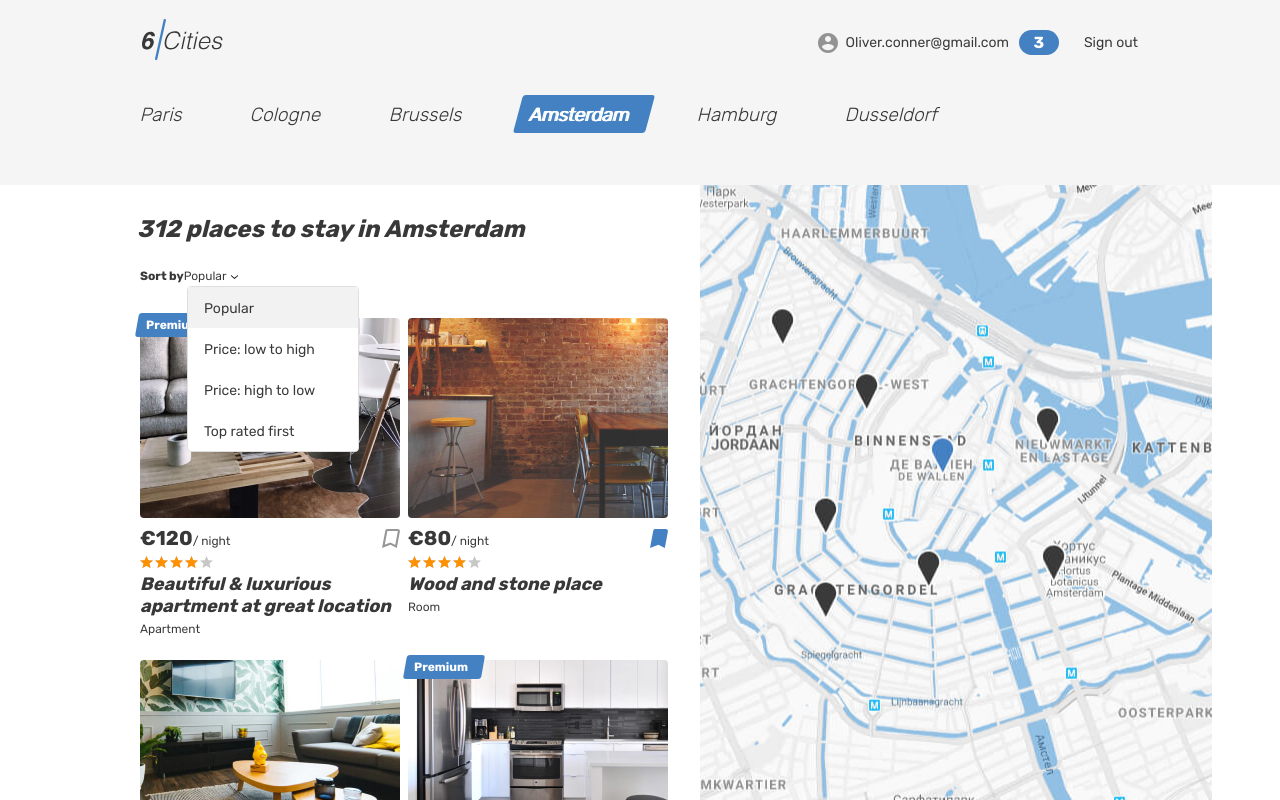
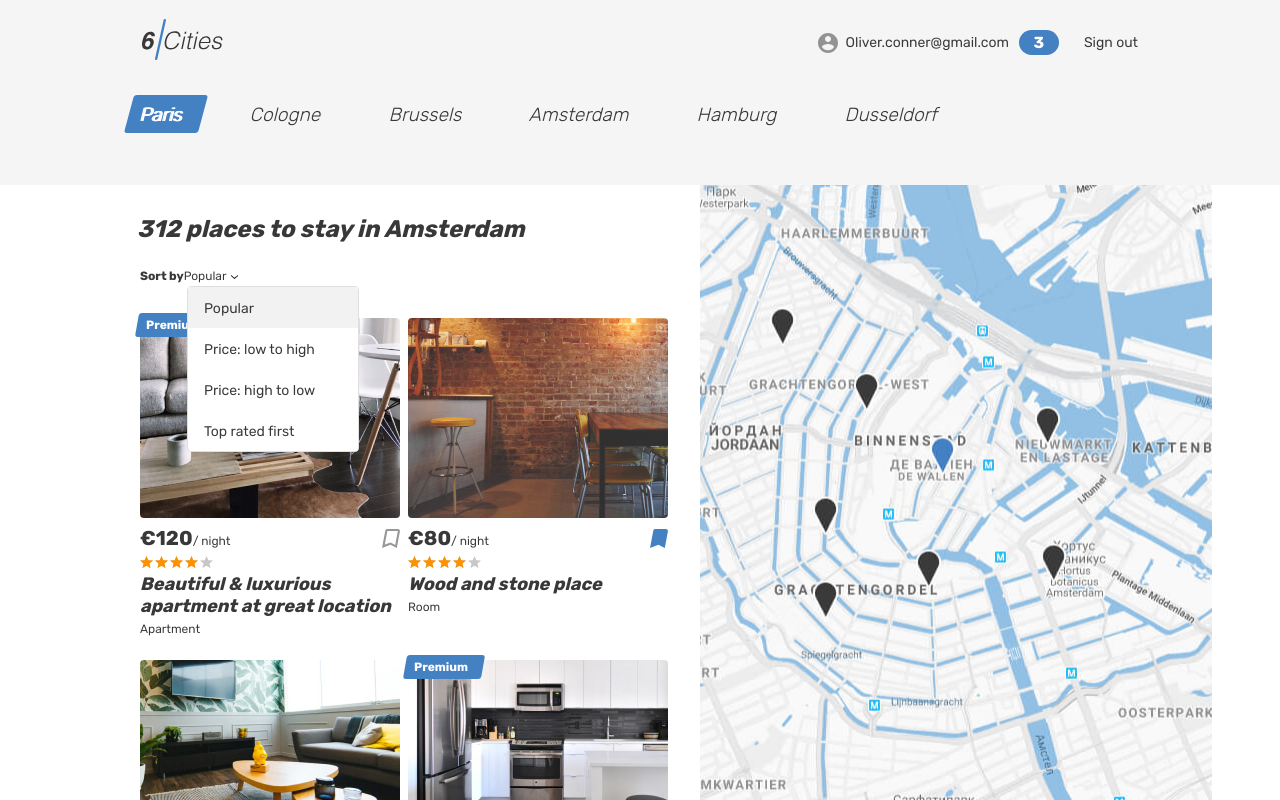
Before and after one commit to htmlacademy-react/488247-six-cities-17, a React (Vite) app: page / in a window 1280 px wide. Built offline with nearby package versions, Linux system fonts and the light colour scheme.

Commit message:
feat: выделит меню с выбором локации в отдельный компонент

```diff
--- a/package.json
+++ b/package.json
@@ -12,7 +12,7 @@
   "dependencies": {
     "@reduxjs/toolkit": "1.9.7",
     "axios": "1.7.7",
-    "classnames": "2.3.2",
+    "clsx": "2.1.1",
     "history": "5.3.0",
     "http-status-codes": "2.3.0",
     "leaflet": "1.7.1",
--- /dev/null
+++ b/src/components/locations-list/location-item.tsx
@@ -0,0 +1,19 @@
+import clsx from 'clsx';
+
+type LocationItemProps = {
+  city: string;
+  index: number;
+}
+
+export default function LocationItem({city, index}: LocationItemProps) {
+  return (
+    <li className="locations__item">
+      <a
+        className={clsx('locations__item-link tabs__item', index === 0 && 'tabs__item--active')}
+        href="#"
+      >
+        <span>{city}</span>
+      </a>
+    </li>
+  );
+}
--- /dev/null
+++ b/src/components/locations-list/locations-list.tsx
@@ -0,0 +1,23 @@
+import type { Location } from '../../types/types';
+import LocationItem from './location-item';
+
+const locations: Location[] = [
+  'Paris',
+  'Cologne',
+  'Brussels',
+  'Amsterdam',
+  'Hamburg',
+  'Dusseldorf',
+];
+
+export default function LocationsList() {
+  return (
+    <div className="tabs">
+      <section className="locations container">
+        <ul className="locations__list tabs__list">
+          {locations.map((city, index) => <LocationItem key={city} city={city} index={index} />)}
+        </ul>
+      </section>
+    </div>
+  );
+}
--- a/src/pages/main-page/main-page.tsx
+++ b/src/pages/main-page/main-page.tsx
@@ -1,4 +1,5 @@
 import Header from '../../components/header/header';
+import LocationsList from '../../components/locations-list/locations-list';
 
 export default function MainPage() {
   return (
@@ -6,42 +7,7 @@ export default function MainPage() {
       <Header />
       <main className="page__main page__main--index">
         <h1 className="visually-hidden">Cities</h1>
-        <div className="tabs">
-          <section className="locations container">
-            <ul className="locations__list tabs__list">
-              <li className="locations__item">
-                <a className="locations__item-link tabs__item" href="#">
-                  <span>Paris</span>
-                </a>
-              </li>
-              <li className="locations__item">
-                <a className="locations__item-link tabs__item" href="#">
-                  <span>Cologne</span>
-                </a>
-              </li>
-              <li className="locations__item">
-                <a className="locations__item-link tabs__item" href="#">
-                  <span>Brussels</span>
-                </a>
-              </li>
-              <li className="locations__item">
-                <a className="locations__item-link tabs__item tabs__item--active">
-                  <span>Amsterdam</span>
-                </a>
-              </li>
-              <li className="locations__item">
-                <a className="locations__item-link tabs__item" href="#">
-                  <span>Hamburg</span>
-                </a>
-              </li>
-              <li className="locations__item">
-                <a className="locations__item-link tabs__item" href="#">
-                  <span>Dusseldorf</span>
-                </a>
-              </li>
-            </ul>
-          </section>
-        </div>
+        <LocationsList />
         <div className="cities">
           <div className="cities__places-container container">
             <section className="cities__places places">
--- /dev/null
+++ b/src/types/types.ts
@@ -0,0 +1,8 @@
+type Location = 'Paris'
+  | 'Cologne'
+  | 'Brussels'
+  | 'Amsterdam'
+  | 'Hamburg'
+  | 'Dusseldorf';
+
+export type { Location };
```
Also changed, not shown: 1 other file (tests, documents, lock files or other folders).
